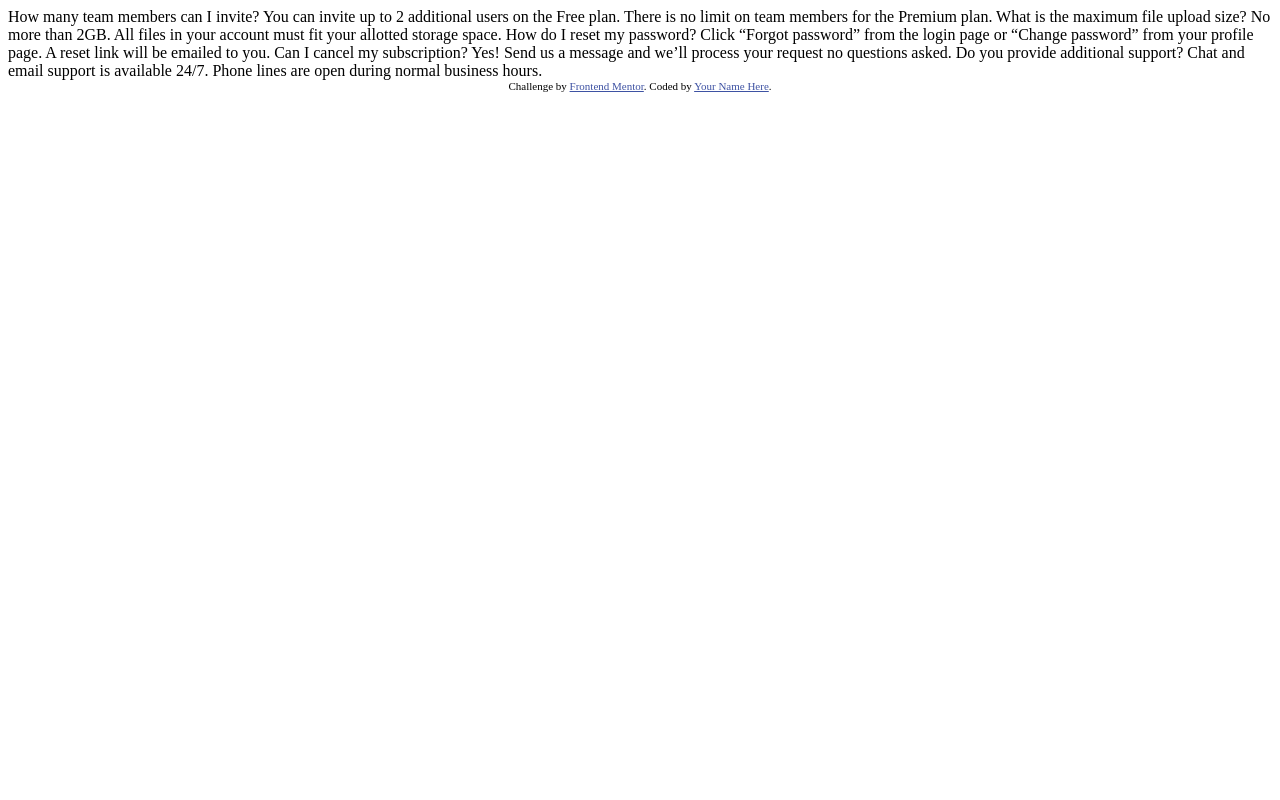
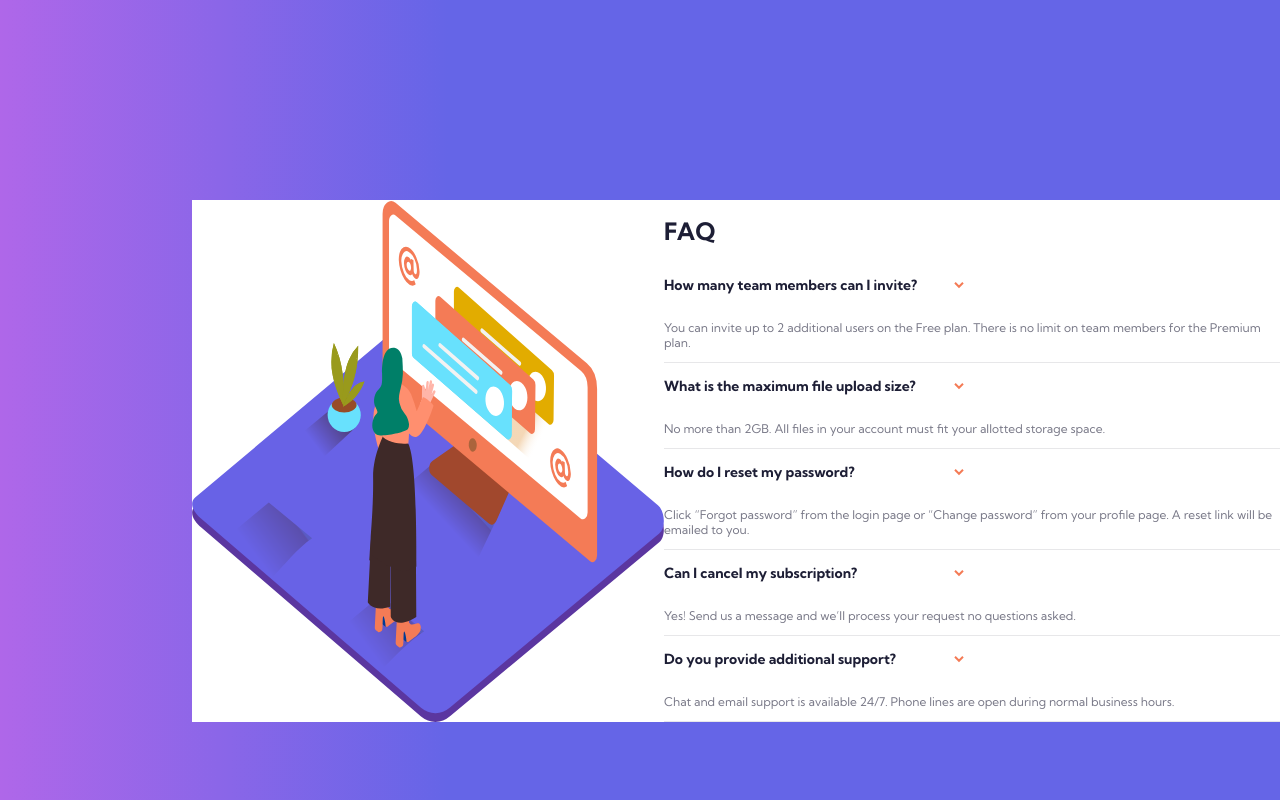
Before and after one commit to Darengheil/FAQAccordion, a plain HTML site: page index.html in a window 1280 px wide. Drawn offline with Linux system fonts and the light colour scheme.

Commit message:
Initial formatting

```diff
--- a/index.html
+++ b/index.html
@@ -2,39 +2,56 @@
 <html lang="en">
 <head>
   <meta charset="UTF-8">
-  <meta name="viewport" content="width=device-width, initial-scale=1.0"> <!-- displays site properly based on user's device -->
-
+  <meta name="viewport" content="width=device-width, initial-scale=1.0">
   <link rel="icon" type="image/png" sizes="32x32" href="./images/favicon-32x32.png">
-
+  <link rel="stylesheet" type="text/css" href="styles.css">
   <title>Frontend Mentor | FAQ Accordion Card</title>
-
-  <!-- Feel free to remove these styles or customise in your own stylesheet 👍 -->
-  <style>
-    .attribution { font-size: 11px; text-align: center; }
-    .attribution a { color: hsl(228, 45%, 44%); }
-  </style>
 </head>
 <body>
-  How many team members can I invite?
-  You can invite up to 2 additional users on the Free plan. There is no limit on
-  team members for the Premium plan.
-
-  What is the maximum file upload size?
-  No more than 2GB. All files in your account must fit your allotted storage space.
-
-  How do I reset my password?
-  Click “Forgot password” from the login page or “Change password” from your profile page.
-  A reset link will be emailed to you.
-
-  Can I cancel my subscription?
-  Yes! Send us a message and we’ll process your request no questions asked.
-
-  Do you provide additional support?
-  Chat and email support is available 24/7. Phone lines are open during normal business hours.
-
-  <div class="attribution">
-    Challenge by <a href="https://www.frontendmentor.io?ref=challenge" target="_blank">Frontend Mentor</a>.
-    Coded by <a href="#">Your Name Here</a>.
+  <div class="container">
+    <img src="images/illustration-woman-online-desktop.svg">
+    <div class="content">
+      <h1>FAQ</h1>
+      <div class="accordion">
+        <div class="accordionpart">
+          <div class="accordiontitle">
+            <h3>How many team members can I invite?</h3>
+            <img src="images/icon-arrow-down.svg" class="arrow">
+          </div>
+          <p>You can invite up to 2 additional users on the Free plan. There is no limit on
+            team members for the Premium plan.</p>
+        </div>
+        <div class="accordionpart">
+          <div class="accordiontitle">
+            <h3>What is the maximum file upload size?</h3>
+            <img src="images/icon-arrow-down.svg" class="arrow">
+          </div>
+          <p>No more than 2GB. All files in your account must fit your allotted storage space.</p>
+        </div>
+        <div class="accordionpart">
+          <div class="accordiontitle">
+            <h3>How do I reset my password?</h3>
+            <img src="images/icon-arrow-down.svg" class="arrow">
+          </div>
+          <p>Click “Forgot password” from the login page or “Change password” from your profile page.
+            A reset link will be emailed to you.</p>
+        </div>
+        <div class="accordionpart">
+          <div class="accordiontitle">
+            <h3>Can I cancel my subscription?</h3>
+            <img src="images/icon-arrow-down.svg" class="arrow">
+          </div>
+          <p>Yes! Send us a message and we’ll process your request no questions asked.</p>
+        </div>
+        <div class="accordionpart">
+          <div class="accordiontitle">
+            <h3>Do you provide additional support?</h3>
+            <img src="images/icon-arrow-down.svg" class="arrow">
+          </div>
+          <p>Chat and email support is available 24/7. Phone lines are open during normal business hours.</p>
+        </div>
+      </div>
+    </div>
   </div>
 </body>
 </html>
--- /dev/null
+++ b/styles.css
@@ -0,0 +1,44 @@
+@import url('https://fonts.googleapis.com/css2?family=Kumbh+Sans:wght@400;700&display=swap');
+
+body{
+    background: rgb(175,103,233);
+    background: linear-gradient(90deg, rgba(175,103,233,1) 0%, rgba(101,101,231,1) 35%);
+    font-family: 'Kumbh Sans', sans-serif;
+    font-size: 12px;
+}
+
+h1{
+    color: hsl(238, 29%, 16%);
+}
+
+h3{
+    color: hsl(238, 29%, 16%);
+}
+
+p{
+    color: hsl(240, 6%, 50%);
+}
+
+.container{
+    display: flex;
+    position: absolute;
+    background: white;
+    top: 25%;
+    left: 15%;
+}
+
+.accordionpart{
+    border-bottom: 1px solid hsl(240, 5%, 91%);
+}
+
+.accordiontitle{
+    width: 300px;
+    display: flex;
+    align-items: center;
+    justify-content: space-between;
+}
+
+.arrow{
+    height: 100%;
+    width: auto;
+}
```
Also changed, not shown: 2 other files.
